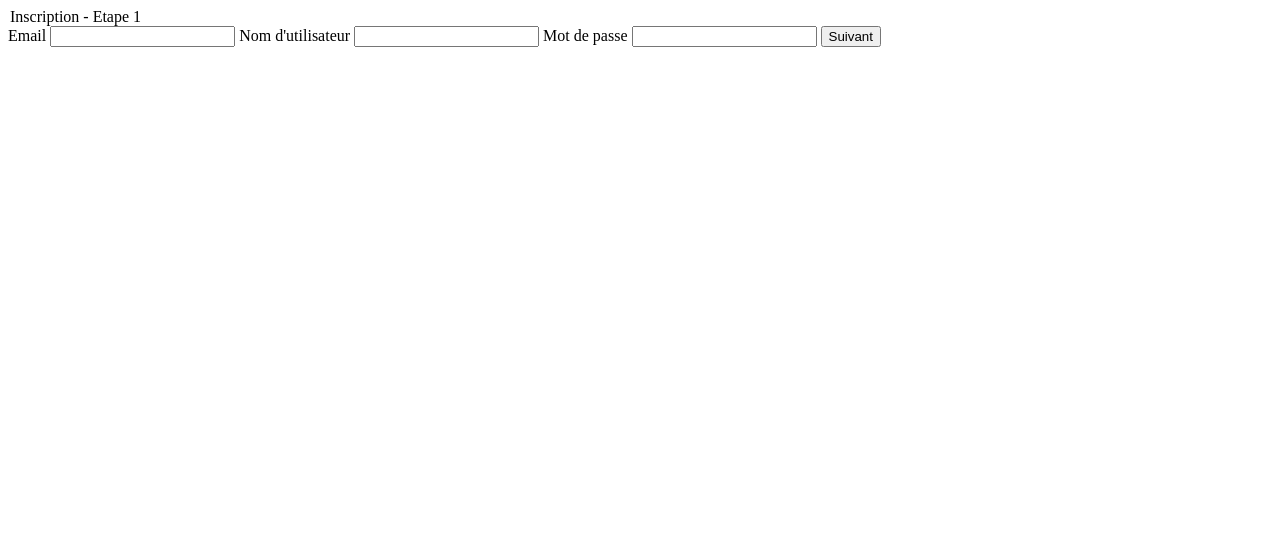
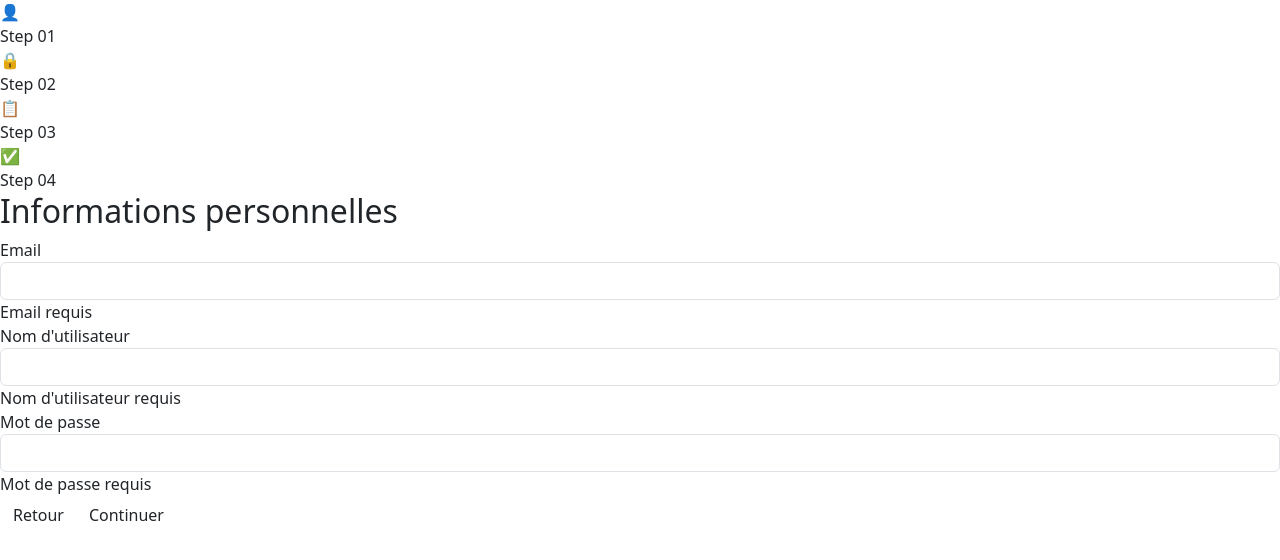
Before and after one commit to mickaellaandriamarondraibe-bit/regimeAlimentaires, a CodeIgniter 4 app: the page made by app/Views/template/inscriptionPage1.php in a window 1280 px wide. Shown: the top 560 px of the page. Run offline with PHP 8.4 and a stand-in for CodeIgniter, Linux system fonts and the light colour scheme; the template is opened without the code that fills it, so the values that code supplies are empty; some libraries are stand-ins or nearby versions.

Commit message:
fix  :  correction de js

```diff
--- a/app/Views/template/inscriptionPage1.php
+++ b/app/Views/template/inscriptionPage1.php
@@ -3,19 +3,117 @@
 <head>
     <meta charset="UTF-8">
     <meta name="viewport" content="width=device-width, initial-scale=1.0">
-    <title>Document</title>
+    <title>Inscription - Étape 1</title>
+    <link href="https://cdn.jsdelivr.net/npm/bootstrap@5.3.0/dist/css/bootstrap.min.css" rel="stylesheet">
+    <link rel="stylesheet" href="<?php echo base_url('assets/css/inscription.css'); ?>">
 </head>
 <body>
-    <legend>Inscription - Etape 1</legend>
-    <form action="/register/step1" method="post">
-        <label> Email </label>
-        <input type = "text" name="email" >
-        <label> Nom d'utilisateur </label>
-        <input type = "text" name="name" >
-        <label> Mot de passe </label>
-        <input type = "password" name="pwd" >
-        <input type="button" value="Suivant">
-    </form>
+    <div class="inscription-container">
+        <!-- Section des étapes -->
+        <div class="steps-section">
+            <div class="step active">
+                <div class="step-icon">👤</div>
+                <div class="step-label">Step 01</div>
+            </div>
+            <div class="step-connector"></div>
+            <div class="step">
+                <div class="step-icon">🔒</div>
+                <div class="step-label">Step 02</div>
+            </div>
+            <div class="step-connector"></div>
+            <div class="step">
+                <div class="step-icon">📋</div>
+                <div class="step-label">Step 03</div>
+            </div>
+            <div class="step-connector"></div>
+            <div class="step">
+                <div class="step-icon">✅</div>
+                <div class="step-label">Step 04</div>
+            </div>
+        </div>
+
+        <!-- Titre -->
+        <h2 class="section-title">Informations personnelles</h2>
+
+        <!-- Formulaire -->
+        <form action="/step2" method="get" id="form">
+            <!-- Ligne 1 -->
+            <div class="form-row">
+                <div>
+                    <label for="email">Email</label>
+                    <input type="text" class="form-control" name="email" id="email" value="<?php echo session('email') ?? ''; ?>">
+                    <span id="erreur_email" class="error-message">Email requis</span>
+                </div>
+                <div>
+                    <label for="name">Nom d'utilisateur</label>
+                    <input type="text" class="form-control" name="name" id="name" value="<?php echo session('name') ?? ''; ?>">
+                    <span id="erreur_name" class="error-message">Nom d'utilisateur requis</span>
+                </div>
+            </div>
+
+            <!-- Ligne 2 -->
+            <div class="form-row-full">
+                <div>
+                    <label for="pwd">Mot de passe</label>
+                    <input type="password" class="form-control" name="pwd" id="pwd">
+                    <span id="erreur_mdp" class="error-message">Mot de passe requis</span>
+                </div>
+            </div>
+
+            <!-- Champs cachés pour transmettre les données de page 2 -->
+            <input type="hidden" name="phone" value="<?php echo session('phone') ?? ''; ?>">
+            <input type="hidden" name="genre" value="<?php echo session('genre') ?? ''; ?>">
+            <input type="hidden" name="taille" value="<?php echo session('taille') ?? ''; ?>">
+            <input type="hidden" name="poids" value="<?php echo session('poids') ?? ''; ?>">
+
+            <!-- Boutons -->
+            <div class="btn-group">
+                <button type="button" class="btn btn-back" onclick="window.history.back()">Retour</button>
+                <button type="button" class="btn btn-continue" onclick="validateForm()">Continuer</button>
+            </div>
+        </form>
+    </div>
+
+    <script src="https://cdn.jsdelivr.net/npm/bootstrap@5.3.0/dist/js/bootstrap.bundle.min.js"></script>
+    <script>
+        function validateForm() {
+            let count = 0;
+
+            const email = document.getElementById('email').value;
+            const name = document.getElementById('name').value;
+            const pwd = document.getElementById('pwd').value;
+
+            let erreur_email = document.getElementById('erreur_email');
+            let erreur_name = document.getElementById('erreur_name');
+            let erreur_mdp = document.getElementById('erreur_mdp');
+
+            if (email.trim() === "") {
+                erreur_email.style.display = "block";
+            } else {
+                erreur_email.style.display = "none";
+                count++;
+            }
+
+            if (name.trim() === "") {
+                erreur_name.style.display = "block";
+            } else {
+                erreur_name.style.display = "none";
+                count++;
+            }
+
+            if (pwd.trim() === "") {
+                erreur_mdp.style.display = "block";
+            } else {
+                erreur_mdp.style.display = "none";
+                count++;
+            }
+
+            if (count === 3) {
+                document.getElementById("form").submit();
+            }
+
+            return true;
+        }
+    </script>
 </body>
-
 </html>
```
